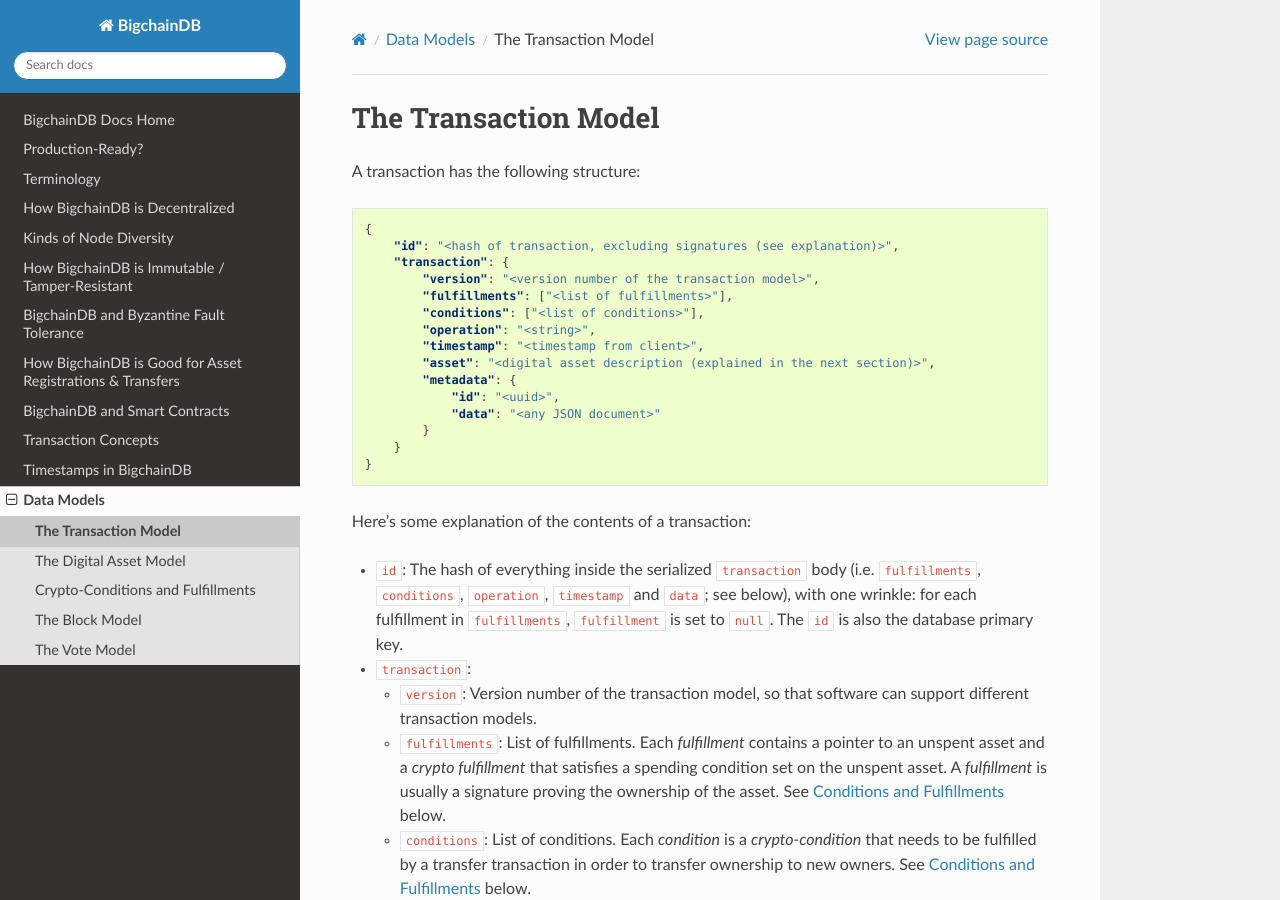
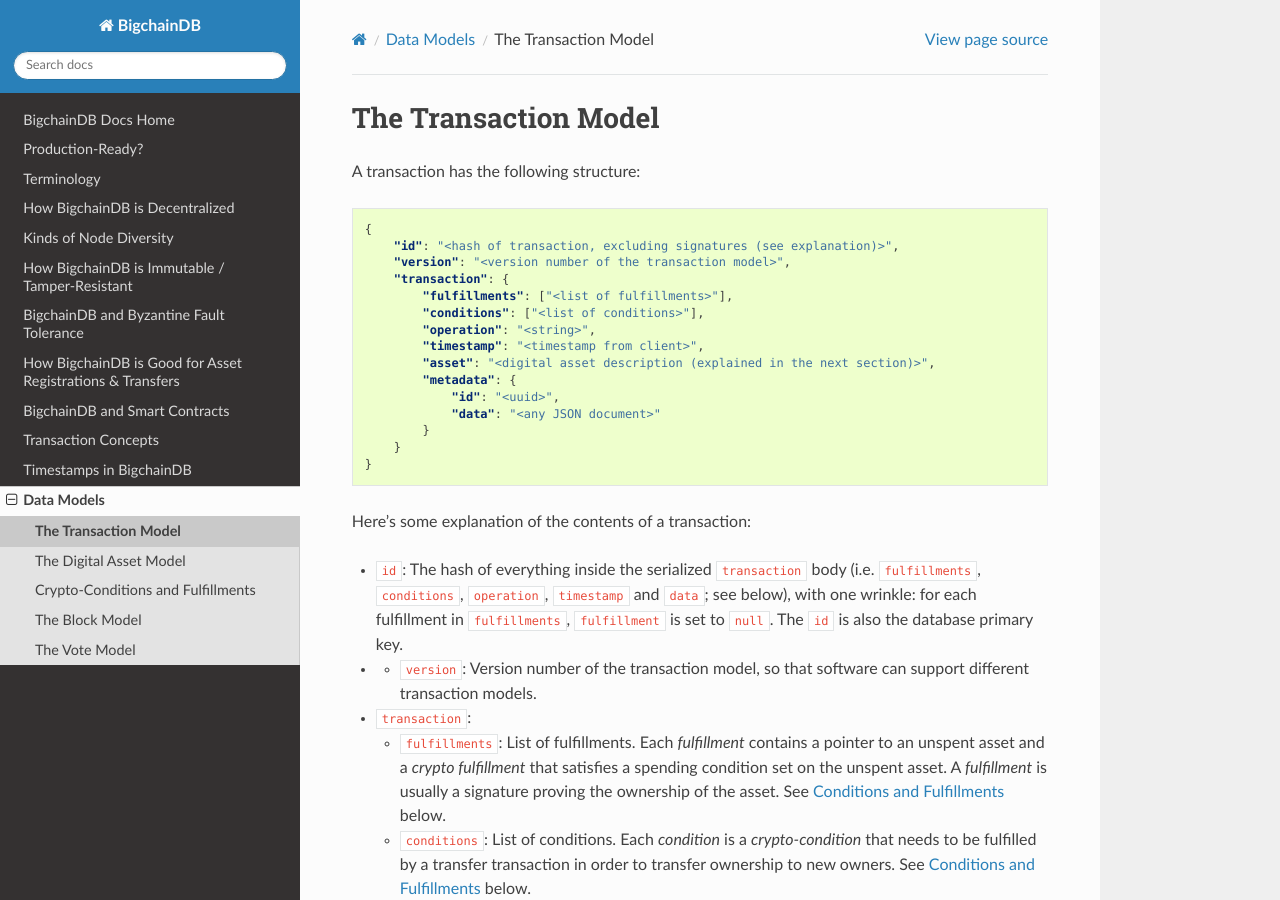
Before and after one commit to thebeast0407/docs-root, a Sphinx documentation site: the page built from docs/source/data-models/transaction-model.md, in a window 1280 px wide and 900 px high. Built offline with Sphinx 7.4.7 and the Read the Docs theme 2.0.0, drawn with Linux system fonts in a browser that asks for light colours.

````diff
--- a/docs/source/data-models/transaction-model.md
+++ b/docs/source/data-models/transaction-model.md
@@ -5,8 +5,8 @@ A transaction has the following structure:
 ```json
 {
     "id": "<hash of transaction, excluding signatures (see explanation)>",
+    "version": "<version number of the transaction model>",
     "transaction": {
-        "version": "<version number of the transaction model>",
         "fulfillments": ["<list of fulfillments>"],
         "conditions": ["<list of conditions>"],
         "operation": "<string>",
@@ -23,8 +23,8 @@ A transaction has the following structure:
 Here's some explanation of the contents of a transaction:
 
 - `id`: The hash of everything inside the serialized `transaction` body (i.e. `fulfillments`, `conditions`, `operation`, `timestamp` and `data`; see below), with one wrinkle: for each fulfillment in `fulfillments`, `fulfillment` is set to `null`. The `id` is also the database primary key.
+- - `version`: Version number of the transaction model, so that software can support different transaction models.
 - `transaction`:
-    - `version`: Version number of the transaction model, so that software can support different transaction models.
     - `fulfillments`: List of fulfillments. Each _fulfillment_ contains a pointer to an unspent asset
     and a _crypto fulfillment_ that satisfies a spending condition set on the unspent asset. A _fulfillment_
     is usually a signature proving the ownership of the asset.
````
